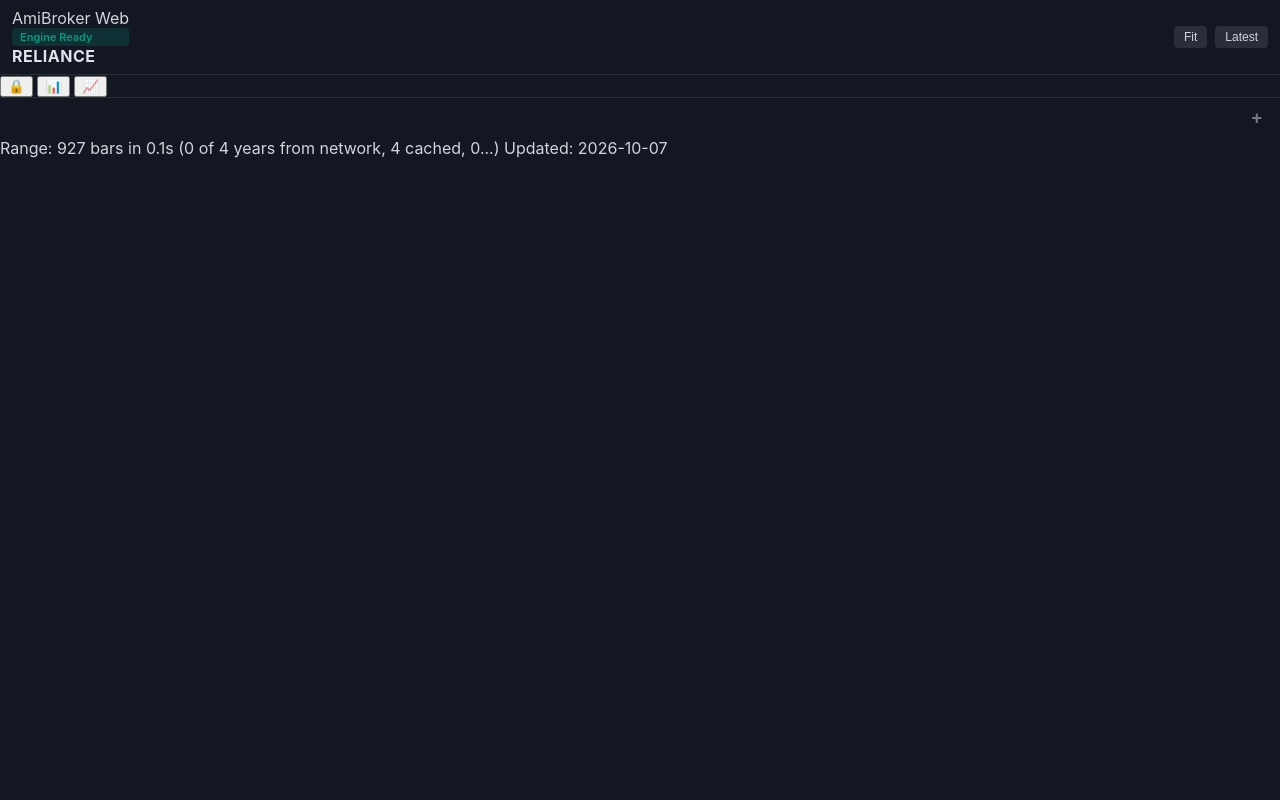
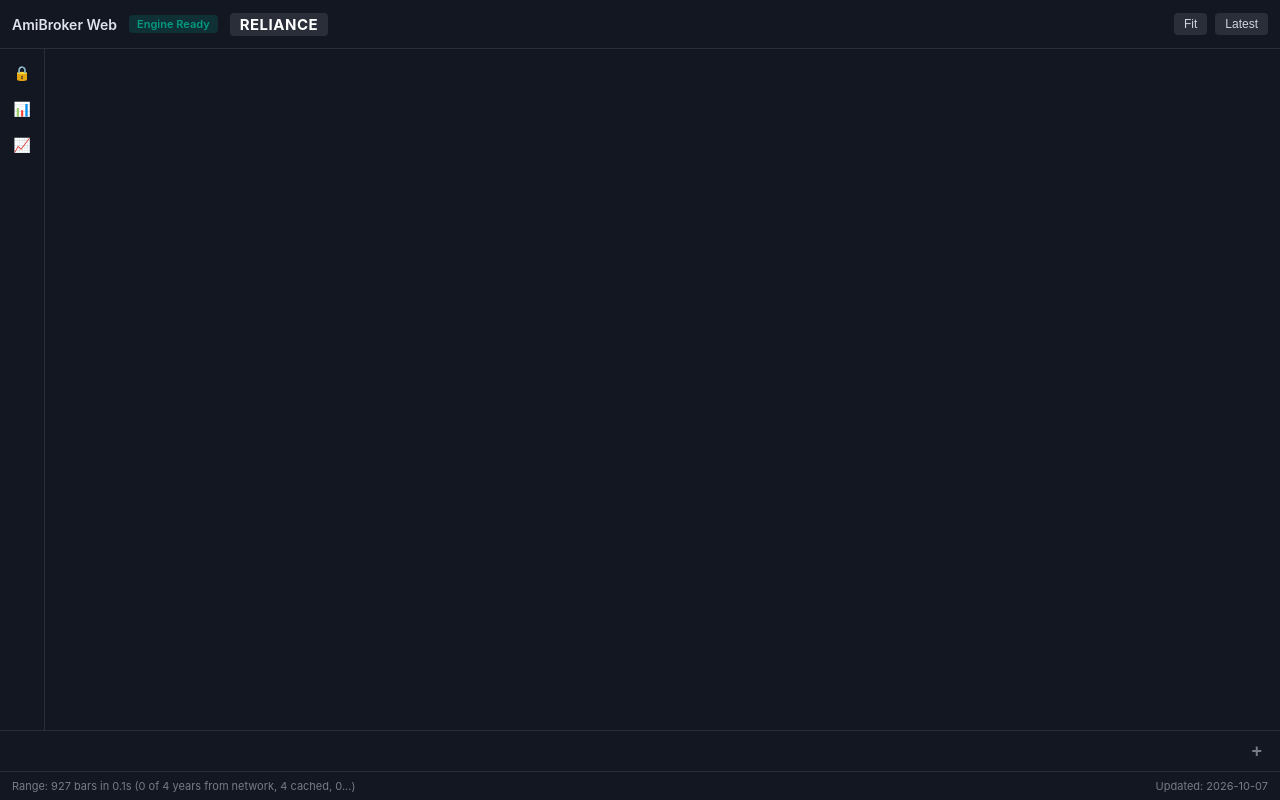
Before and after one commit to daksheshpatelinddp/amibroker-web-engine, a plain HTML site: page index.html in a window 1280 px wide. Drawn offline with Linux system fonts and the light colour scheme.

Commit message:
Add files via upload

```diff
--- a/css/style.css
+++ b/css/style.css
@@ -11,26 +11,36 @@ body, html {
   overflow: hidden;
 }
 
-/* Top Bar & Symbol Header */
+/* Top Bar */
 .top-bar {
   display: flex;
   align-items: center;
   justify-content: space-between;
-  padding: 8px 12px;
+  padding: 6px 12px;
   background-color: #131722;
   border-bottom: 1px solid #2a2e39;
+  min-height: 36px;
 }
 
-.symbol-header-container {
+.top-left-group {
   display: flex;
   align-items: center;
   gap: 12px;
 }
 
+.brand-title {
+  font-size: 14px;
+  font-weight: 600;
+  color: #e0e3eb;
+}
+
 .symbol-header {
-  font-size: 16px;
+  font-size: 15px;
   font-weight: 700;
-  color: #e0e3eb;
+  color: #ffffff;
+  background-color: #2a2e39;
+  padding: 2px 10px;
+  border-radius: 4px;
   letter-spacing: 0.5px;
 }
 
@@ -62,15 +72,53 @@ body, html {
   background-color: #363c4e;
 }
 
-/* Main Chart Container */
+/* Workspace Layout */
+.workspace {
+  display: flex;
+  flex: 1;
+  position: relative;
+  overflow: hidden;
+}
+
+/* Left Toolbar */
+.left-toolbar {
+  width: 44px;
+  background-color: #131722;
+  border-right: 1px solid #2a2e39;
+  display: flex;
+  flex-direction: column;
+  align-items: center;
+  padding-top: 8px;
+  gap: 4px;
+}
+
+.tool-btn {
+  background: transparent;
+  border: none;
+  color: #787b86;
+  width: 32px;
+  height: 32px;
+  border-radius: 4px;
+  cursor: pointer;
+  display: flex;
+  align-items: center;
+  justify-content: center;
+  font-size: 14px;
+}
+
+.tool-btn:hover {
+  background-color: #2a2e39;
+  color: #d1d4dc;
+}
+
+/* Chart Container */
 .chart-container {
   flex: 1;
-  width: 100%;
   background-color: #131722;
   position: relative;
 }
 
-/* Bottom Sheet Bar */
+/* Bottom Sheet Tabs Bar */
 .sheet-bar {
   display: flex;
   align-items: center;
@@ -157,3 +205,16 @@ body, html {
   color: #d1d4dc;
   background-color: #2a2e39;
 }
+
+/* Bottom Status Bar */
+.status-bar {
+  display: flex;
+  justify-content: space-between;
+  align-items: center;
+  padding: 4px 12px;
+  background-color: #131722;
+  border-top: 1px solid #2a2e39;
+  font-size: 11px;
+  color: #787b86;
+  min-height: 20px;
+}
```
